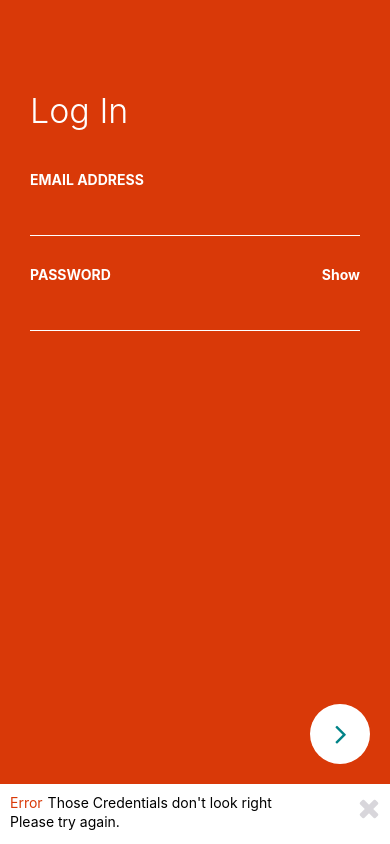
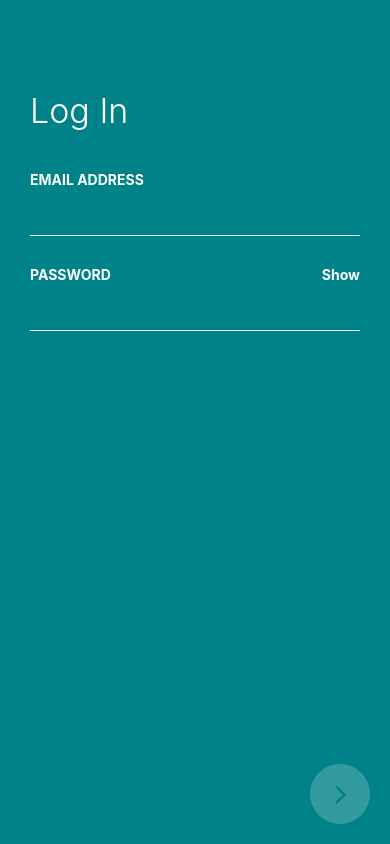
Before and after one commit to AgonySenpai/AirbnbClone, a React Native app: screen / in a window 390 px wide. Built offline with nearby package versions, Linux system fonts and the light colour scheme.

Commit message:
Add basic login

```diff
--- a/src/Components/Buttons/NextArrowButton.tsx
+++ b/src/Components/Buttons/NextArrowButton.tsx
@@ -13,13 +13,12 @@ type MyState = {};
 class NextArrowButton extends Component<MyProps, MyState> {
 	render() {
 		const {handleNextButton, disabled} = this.props;
-		const opacityStyle = disabled
-			? {backgroundColor: 'rgba(255,255,255,0)'}
-			: {backgroundColor: 'rgba(255,255,255,0.6)'};
+		const opacityStyle = disabled ? 0.2 : 0.6;
 		return (
 			<TouchableHighlight
 				onPress={handleNextButton}
-				style={[opacityStyle, styles.button]}>
+				disabled={disabled}
+				style={[{opacity: opacityStyle}, styles.button]}>
 				<Text>
 					<Icon
 						name={'angle-right'}
@@ -37,6 +36,8 @@ const styles = StyleSheet.create({
 	icon: {
 		marginRight: -2,
 		marginTop: -2,
+		width: '100%',
+		height: '100%',
 	},
 	button: {
 		backgroundColor: colors.white,
--- a/src/Components/Form/InputField.tsx
+++ b/src/Components/Form/InputField.tsx
@@ -17,6 +17,7 @@ type MyProps = {
 	borderBottomColor?: string;
 	inputType: string;
 	customStyles?: {};
+	onChangeText(email: string): void;
 };
 
 type MyState = {
@@ -29,7 +30,6 @@ class InputField extends Component<MyProps, MyState> {
 		this.state = {
 			secureInput: !(props.inputType === 'text' || props.inputType === 'email'),
 		};
-		this.toggleShowPassword = this.toggleShowPassword.bind(this);
 	}
 
 	toggleShowPassword = () => {
@@ -45,6 +45,7 @@ class InputField extends Component<MyProps, MyState> {
 			labelColor,
 			inputType,
 			customStyles,
+			onChangeText,
 		} = this.props;
 		const fontSize: number = labelTextSize || 14;
 		const color: string = labelColor || colors.black;
@@ -69,6 +70,7 @@ class InputField extends Component<MyProps, MyState> {
 						{borderBottomColor: borderBottom, color: inputColor},
 						styles.inputField,
 					]}
+					onChangeText={onChangeText}
 					secureTextEntry={this.state.secureInput}
 				/>
 			</View>
--- a/src/Components/Notification.tsx
+++ b/src/Components/Notification.tsx
@@ -26,14 +26,14 @@ class Notification extends Component<MyProps, MyState> {
 	constructor(props: MyProps) {
 		super(props);
 		this.state = {
-			positionValue: new Animated.Value(-60),
+			positionValue: new Animated.Value(0),
 		};
 	}
 
 	animateNotification = (value: number) => {
 		Animated.timing(this.state.positionValue, {
 			toValue: value,
-			duration: 1200,
+			duration: 2000,
 			useNativeDriver: false,
 			// velocity: 2,
 			// tension: 2,
@@ -52,7 +52,7 @@ class Notification extends Component<MyProps, MyState> {
 			: this.animateNotification(-60);
 		const {positionValue} = this.state;
 		return (
-			<Animated.View style={[{marginBottom: positionValue}, styles.wrapper]}>
+			<Animated.View style={[{opacity: positionValue}, styles.wrapper]}>
 				<View style={styles.notificationContent}>
 					<Text style={styles.errorText}>{type}</Text>
 					<Text style={styles.errorMessage}>{firstLine}</Text>
--- a/src/Screens/LogIn.tsx
+++ b/src/Screens/LogIn.tsx
@@ -16,32 +16,76 @@ type MyProps = {};
 
 type MyState = {
 	formValid: boolean;
+	validEmail: boolean;
+	emailAddress: string;
+	validPassword: boolean;
+	Password: string;
 };
 
 class LogIn extends Component<MyProps, MyState> {
 	constructor(props: MyProps) {
 		super(props);
 		this.state = {
-			formValid: false,
+			formValid: true,
+			validEmail: false,
+			emailAddress: '',
+			validPassword: false,
+			Password: '',
 		};
 	}
 
 	handleNextButton = () => {
-		alert(':V');
+		if (
+			this.state.emailAddress === 'Hello@gmail.com' &&
+			this.state.validPassword
+		) {
+			this.setState({formValid: true});
+		} else {
+			this.setState({formValid: false});
+		}
 	};
 
 	handleCloseNotification = () => {
-		this.setState({formValid: !this.state.formValid});
+		this.setState({formValid: true});
+	};
+
+	handleEmailChange = (email: string) => {
+		const emailCheckRegex = /^(([^<>()\[\]\\.,;:\s@"]+(\.[^<>()\[\]\\.,;:\s@"]+)*)|(".+"))@((\[[0-9]{1,3}\.[0-9]{1,3}\.[0-9]{1,3}\.[0-9]{1,3}])|(([a-zA-Z\-0-9]+\.)+[a-zA-Z]{2,}))$/;
+		this.setState({emailAddress: email});
+		if (!this.state.validEmail) {
+			if (emailCheckRegex.test(email)) {
+				this.setState({validEmail: true});
+			}
+		} else if (!emailCheckRegex.test(email)) {
+			this.setState({validEmail: false});
+		}
+	};
+
+	handlePasswordChange = (password: string) => {
+		this.setState({Password: password});
+		if (!this.state.validPassword) {
+			if (password.length > 4) {
+				// Password has to be at least 4 characters long
+				this.setState({validPassword: true});
+			}
+		} else if (password.length <= 4) {
+			this.setState({validPassword: false});
+		}
+	};
+
+	toggleNextButtonState = () => {
+		const {validEmail, validPassword} = this.state;
+		return !(validEmail && validPassword);
 	};
 
 	render() {
 		const {formValid} = this.state;
 		const showNotification = !formValid;
 		const background = formValid ? colors.green01 : colors.darkOrange;
+		const notificationMarginTop: number = showNotification ? 10 : 0;
 		return (
 			<KeyboardAvoidingView
-				style={[{backgroundColor: background}, styles.wrapper]}
-				behavior={'padding'}>
+				style={[{backgroundColor: background}, styles.wrapper]}>
 				<View style={styles.scrollViewWrapper}>
 					<ScrollView style={styles.scrollView}>
 						<Text style={styles.loginHeader}>Log In</Text>
@@ -55,6 +99,7 @@ class LogIn extends Component<MyProps, MyState> {
 							customStyles={{
 								marginBottom: 30,
 							}}
+							onChangeText={this.handleEmailChange}
 						/>
 						<InputField
 							labelColor={colors.white}
@@ -66,15 +111,20 @@ class LogIn extends Component<MyProps, MyState> {
 							customStyles={{
 								marginBottom: 30,
 							}}
+							onChangeText={this.handlePasswordChange}
 						/>
 					</ScrollView>
 					<View style={styles.nextButton}>
 						<NextArrowButton
-							disabled={true}
+							disabled={this.toggleNextButtonState()}
 							handleNextButton={this.handleNextButton}
 						/>
 					</View>
-					<View>
+					<View
+						style={[
+							styles.notificationWrapper,
+							{marginTop: notificationMarginTop},
+						]}>
 						<Notification
 							type={'Error'}
 							firstLine={"Those Credentials don't look right "}
@@ -115,6 +165,12 @@ const styles = StyleSheet.create({
 		right: 20,
 		bottom: 20,
 	},
+	notificationWrapper: {
+		position: 'absolute',
+		bottom: 0,
+		width: '100%',
+		zIndex: 999,
+	},
 });
 
 export default LogIn;
```
